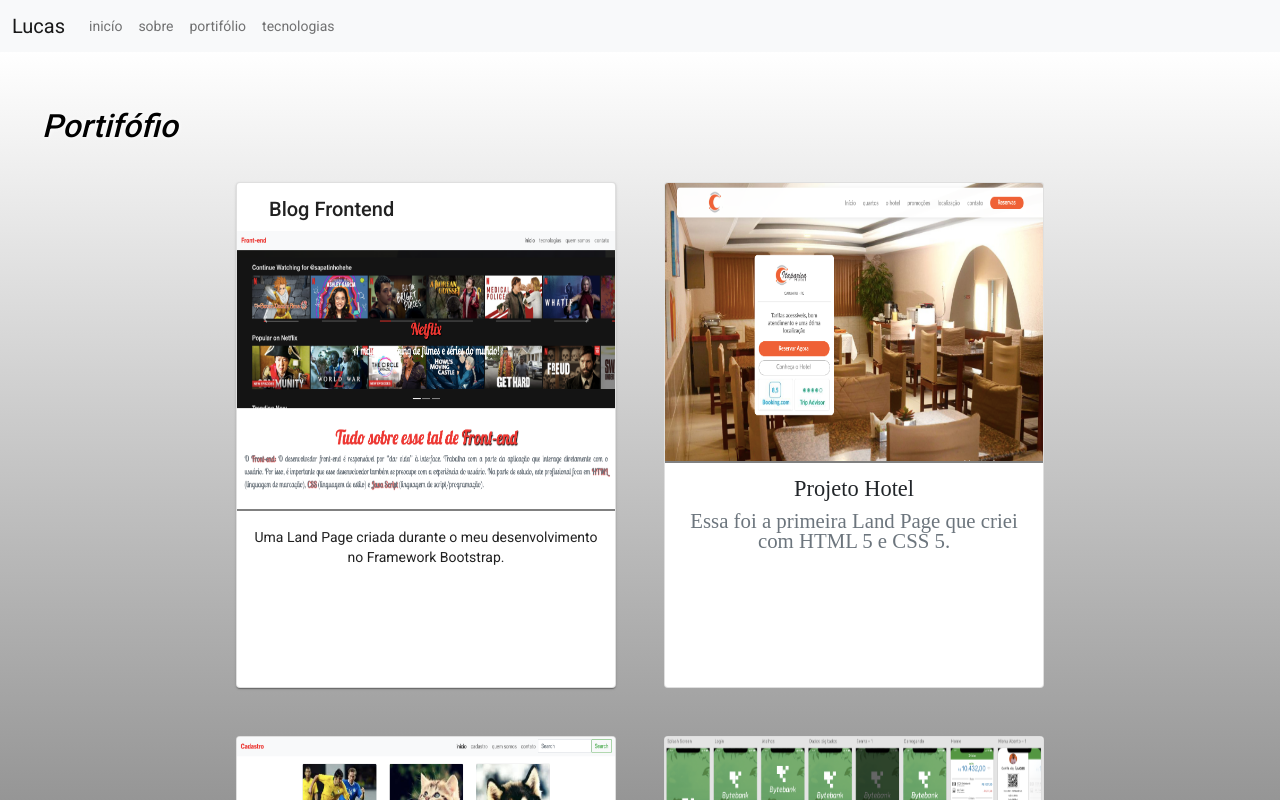
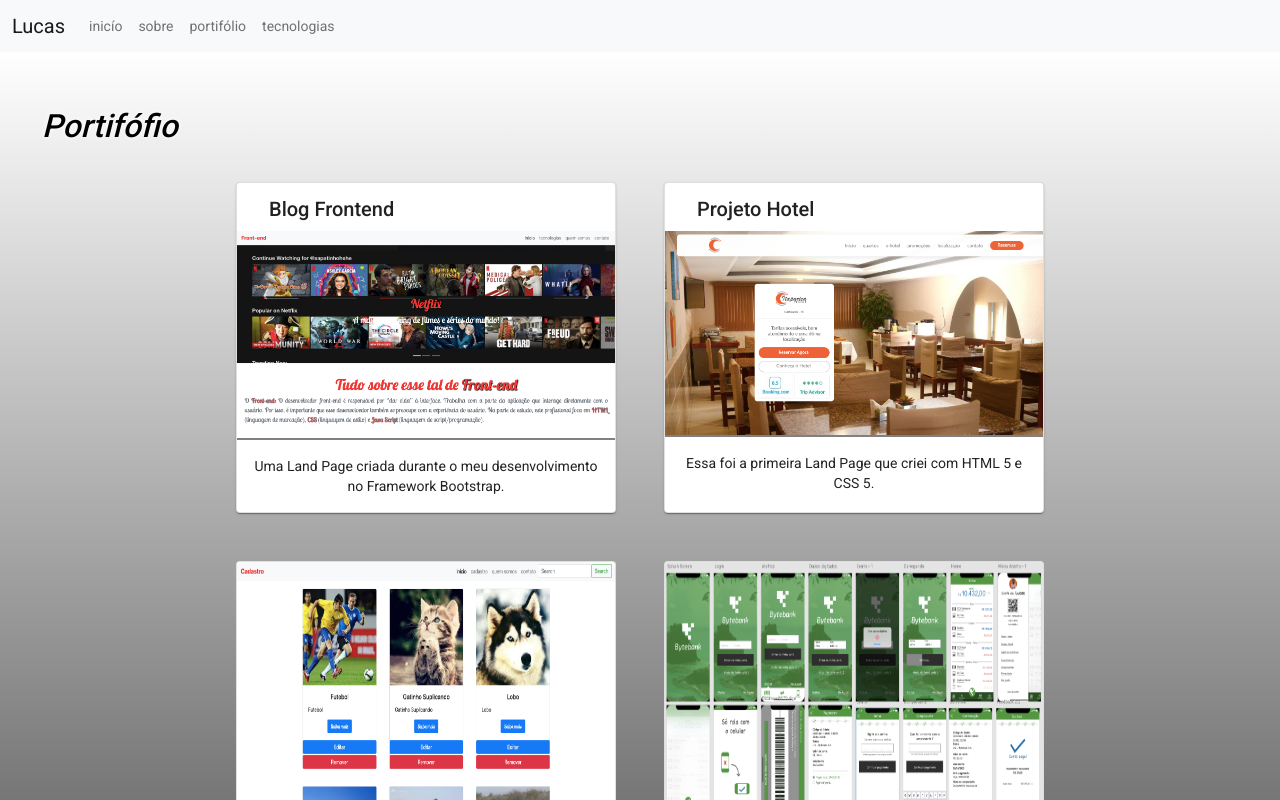
Before and after one commit to lucas-cavalcanti-ads/app-blog-pessoal, an Angular app: page /portifolio in a window 1280 px wide. Shown: the top 800 px of the page. Built offline with nearby package versions, Linux system fonts and the light colour scheme.

Commit message:
FINALIZANDO PORTIFOLIO SERVICE

```diff
--- a/src/app/components/portifolio/portifolio.component.css
+++ b/src/app/components/portifolio/portifolio.component.css
@@ -20,28 +20,12 @@ h2{
     text-shadow: 0px 0px 5px white;
 }
 
-.texto-titulo{
-    font-family: 'Lobster Two', cursive;
-    font-size: 1.4rem;
-}
-
-.texto-cards{
-    font-family: 'Lobster Two', cursive;
-    font-size: 1.3rem;
-    height: 20vh;
-}
-
 .efeito-card:hover{
     -moz-transform: scale(1.05);
 	-webkit-transform: scale(1.05);
     transform: scale(1.05);
-    transition: 500ms;
-    border: 2px solid red;
-}
-
-.botao-fechar{
-    font-family: 'Lobster Two', cursive;
-    border-color: grey;
+    transition: 700ms;
+    box-shadow: 1px 2px 10px 5px black;
 }
 
 .fundo-card{
@@ -52,48 +36,3 @@ h2{
 .tamanho-cards{
     max-height: 400px;
 }
-
-.secao-meuportifolio .grid{
-    margin-top: 5em;
-    display: grid;
-    gap: 2em;
-    justify-content: center;
-}
-
-@media(min-width: 0px){
-    .secao-meuportifolio .grid{
-        margin-left: 1.6em;
-    }
-}
-
-@media(min-width: 840px){
-    .secao-meuportifolio .grid{
-        grid-template-columns: repeat(2, 50%);
-    }
-}
-@media(min-width: 1200px){
-    .secao-meuportifolio .grid{
-        align-content: center;
-        grid-template-columns: repeat(3, 30%);
-    }
-}
-
-.secao-meuportifolio figcaption{
-    color: white;
-    font-size: 1.3em;
-    transform: scale(1);
-    text-align: center;
-}
-
-.img-tecnologias{
-    height: 360;
-    object-fit: scale-down;
-    transform: scale(1);
-    width: 280px;
-}
-
-
-figure:active,
-figure:hover{
-    transition: 2s;
-}
--- a/src/app/components/portifolio/portifolio.component.html
+++ b/src/app/components/portifolio/portifolio.component.html
@@ -7,33 +7,28 @@
   <div class="container text-center">
     <div class="row justify-content-center">
 
-      <!--CARD 1 - INICIO-->
       <div class="col-sm-8 col-md-12 col-lg-8 col-xl-4 p-0 m-4 efeito-card">
-
         <mat-card class="example-card card">
           <mat-card-header>
             <mat-card-title>Blog Frontend</mat-card-title>
           </mat-card-header>
-          <img mat-card-image src="../../../assets/img/blog-frontend.png" alt="Photo of a Shiba Inu" class="fundo-card">
+          <img mat-card-image src="../../../assets/img/blog-frontend.png" alt="Imagem foto inicial site blog front-end">
           <mat-card-content>
-            <p>
-              Uma Land Page criada durante o meu desenvolvimento no Framework Bootstrap.
-            </p>
+            <p> Uma Land Page criada durante o meu desenvolvimento no Framework Bootstrap. </p>
           </mat-card-content>
         </mat-card>
       </div>
 
-      <!--CARD 2 - INICIO-->
-      <div class="col-9 col-sm-8 col-md-10 col-lg-8 col-xl-4 p-0 m-4 efeito-card">
-        <div class="card">
-          <img src="../../../assets/img/projeto-hotel.png" class="card-img-top fundo-card"
-            alt="Imagem de uma pagina HTML de um hotel">
-          <div class="card-body">
-            <h5 class="card-title texto-titulo">Projeto Hotel</h5>
-            <p class="card-text texto-cards text-secondary text-justify">Essa foi a primeira Land Page que criei com
-              HTML 5 e CSS 5.</p>
-          </div>
-        </div>
+      <div class="col-sm-8 col-md-12 col-lg-8 col-xl-4 p-0 m-4 efeito-card">
+        <mat-card class="example-card card">
+          <mat-card-header>
+            <mat-card-title>Projeto Hotel</mat-card-title>
+          </mat-card-header>
+          <img mat-card-image src=".../../../assets/img/projeto-hotel.png" alt="Imagem foto inicial site blog front-end">
+          <mat-card-content>
+            <p> Essa foi a primeira Land Page que criei com HTML 5 e CSS 5. </p>
+          </mat-card-content>
+        </mat-card>
       </div>
 
       <!--CARD 3 - INICIO-->
--- /dev/null
+++ b/src/app/models/portifolio.model.ts
@@ -0,0 +1,5 @@
+export interface Portifolio{
+    title: string;
+    url_image: string;
+    description: string;
+}
```
Also changed, not shown: src/app/services/portifolio.service.ts (added, +49 -0 lines).
